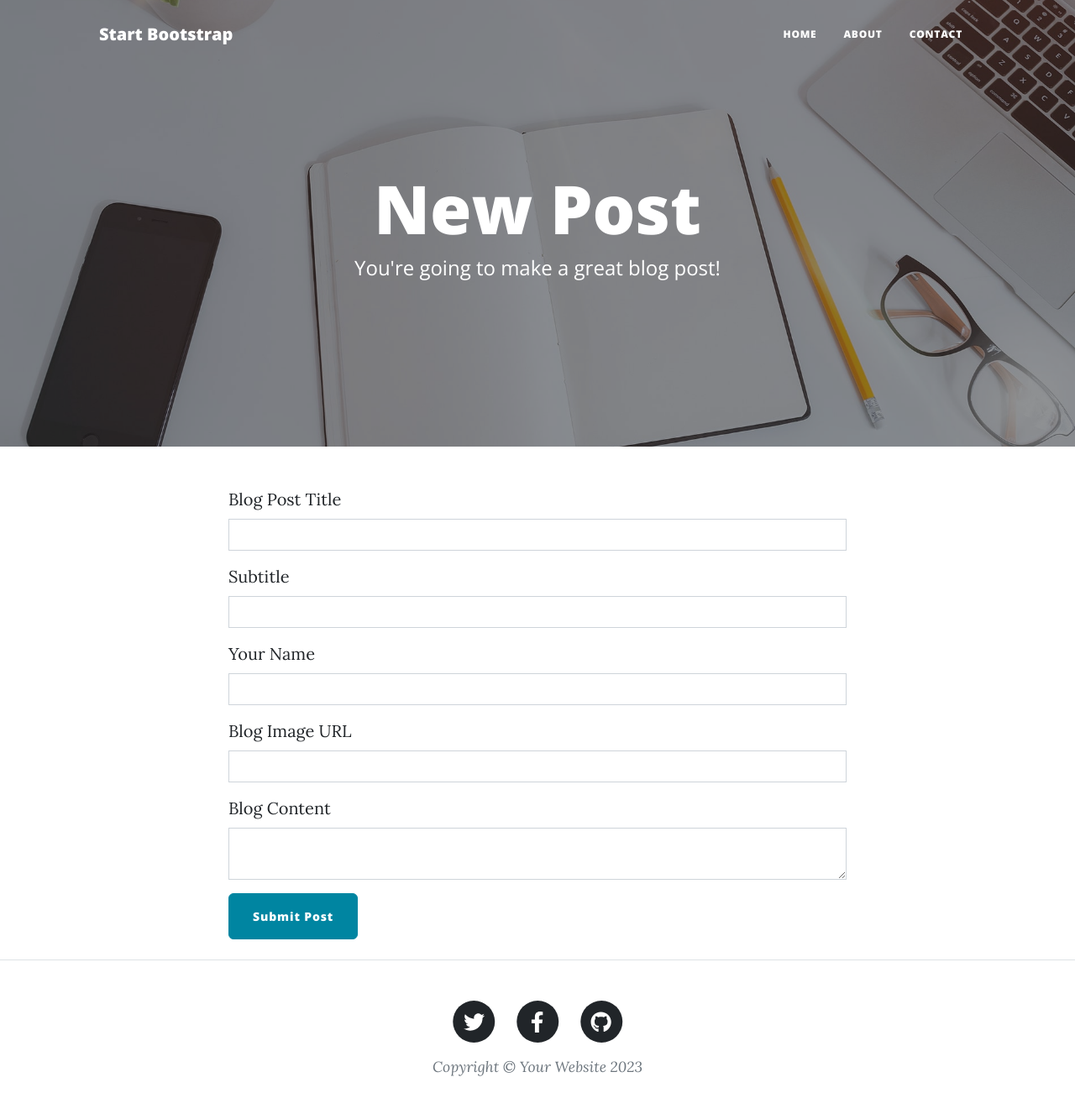
After one commit to hmoa01/blog, a Flask app: page /new-post in a window 1280 px wide. The commit adds this page. Shown: the whole page at 84% size. Run offline with Flask 3, Linux system fonts and the light colour scheme; some libraries are stand-ins or nearby versions.

Commit message:
add restful routing

```diff
--- a/main.py
+++ b/main.py
@@ -1,48 +1,123 @@
-from flask import Flask, render_template, request
-from dotenv import load_dotenv
-import smtplib
-import requests
-import os
+from flask import Flask, render_template, redirect, url_for
+from flask_bootstrap import Bootstrap5
+from flask_sqlalchemy import SQLAlchemy
+from sqlalchemy.orm import DeclarativeBase, Mapped, mapped_column
+from sqlalchemy import Integer, String, Text
+from flask_wtf import FlaskForm
+from wtforms import StringField, SubmitField
+from wtforms.validators import DataRequired, URL
+from flask_ckeditor import CKEditor, CKEditorField
+from datetime import date
 
-load_dotenv()
+
 
 app = Flask(__name__)
+app.config['SECRET_KEY'] = '8BYkEfBA6O6donzWlSihBXox7C0sKR6b'
+ckeditor = CKEditor(app)
+Bootstrap5(app)
 
-posts = requests.get("https://api.npoint.io/c790b4d5cab58020d391").json()
-OWN_EMAIL = os.getenv("OWN_EMAIL")
-OWN_PASSWORD = os.getenv("OWN_PASSWORD")
+# CREATE DATABASE
+class Base(DeclarativeBase):
+    pass
+app.config['SQLALCHEMY_DATABASE_URI'] = 'sqlite:///posts.db'
+db = SQLAlchemy(model_class=Base)
+db.init_app(app)
+
+# CONFIGURE TABLE
+class BlogPost(db.Model):
+    id: Mapped[int] = mapped_column(Integer, primary_key=True)
+    title: Mapped[str] = mapped_column(String(250), unique=True, nullable=False)
+    subtitle: Mapped[str] = mapped_column(String(250), nullable=False)
+    date: Mapped[str] = mapped_column(String(250), nullable=False)
+    body: Mapped[str] = mapped_column(Text, nullable=False)
+    author: Mapped[str] = mapped_column(String(250), nullable=False)
+    img_url: Mapped[str] = mapped_column(String(250), nullable=False)
+
+
+with app.app_context():
+    db.create_all()
+
+
+# WTForm
+class CreatePostForm(FlaskForm):
+    title = StringField("Blog Post Title", validators=[DataRequired()])
+    subtitle = StringField("Subtitle", validators=[DataRequired()])
+    author = StringField("Your Name", validators=[DataRequired()])
+    img_url = StringField("Blog Image URL", validators=[DataRequired(), URL()])
+    body = CKEditorField("Blog Content", validators=[DataRequired()])
+    submit = SubmitField("Submit Post")
+
 
 @app.route('/')
 def get_all_posts():
+    result = db.session.execute(db.select(BlogPost))
+    posts = result.scalars().all()
     return render_template("index.html", all_posts=posts)
 
 
+@app.route("/post/<int:post_id>")
+def show_post(post_id):
+    requested_post = db.get_or_404(BlogPost, post_id)
+    return render_template("post.html", post=requested_post)
+
+
+@app.route("/new-post", methods=["GET", "POST"])
+def add_new_post():
+    form = CreatePostForm()
+    if form.validate_on_submit():
+        new_post = BlogPost(
+            title=form.title.data,
+            subtitle=form.subtitle.data,
+            body=form.body.data,
+            img_url=form.img_url.data,
+            author=form.author.data,
+            date=date.today().strftime("%B %d, %Y")
+        )
+        db.session.add(new_post)
+        db.session.commit()
+        return redirect(url_for("get_all_posts"))
+    return render_template("make-post.html", form=form)
+
+
+@app.route("/edit-post/<int:post_id>", methods=["GET", "POST"])
+def edit_post(post_id):
+    post = db.get_or_404(BlogPost, post_id)
+    edit_form = CreatePostForm(
+        title=post.title,
+        subtitle=post.subtitle,
+        img_url=post.img_url,
+        author=post.author,
+        body=post.body
+    )
+    if edit_form.validate_on_submit():
+        post.title = edit_form.title.data
+        post.subtitle = edit_form.subtitle.data
+        post.img_url = edit_form.img_url.data
+        post.author = edit_form.author.data
+        post.body = edit_form.body.data
+        db.session.commit()
+        return redirect(url_for("show_post", post_id=post.id))
+    return render_template("make-post.html", form=edit_form, is_edit=True)
+
+
+@app.route("/delete/<int:post_id>")
+def delete_post(post_id):
+    post_to_delete = db.get_or_404(BlogPost, post_id)
+    db.session.delete(post_to_delete)
+    db.session.commit()
+    return redirect(url_for('get_all_posts'))
+
+
+# Code from previous day
 @app.route("/about")
 def about():
     return render_template("about.html")
 
-@app.route("/contact", methods=["GET", "POST"])
+
+@app.route("/contact")
 def contact():
-    if request.method == "POST":
-        data = request.form
-        send_email(data["name"], data["email"], data["phone"], data["message"])
-        return render_template("contact.html", msg_sent=True)
-    return render_template("contact.html", msg_sent=False)
+    return render_template("contact.html")
 
-def send_email(name, email, phone, message):
-    email_message = f"Subject:New Message\n\nName: {name}\nEmail: {email}\nPhone: {phone}\nMessage:{message}"
-    with smtplib.SMTP("smtp.gmail.com:587") as connection:
-        connection.starttls()
-        connection.login(OWN_EMAIL, OWN_PASSWORD)
-        connection.sendmail(OWN_EMAIL, OWN_EMAIL, email_message)
-
-@app.route("/post/<int:index>")
-def show_post(index):
-    requested_post = None
-    for blog_post in posts:
-        if blog_post["id"] == index:
-            requested_post = blog_post
-    return render_template("post.html", post=requested_post)
 
 if __name__ == "__main__":
-    app.run(debug=True)
+    app.run(debug=True, port=5002)
--- a/templates/contact.html
+++ b/templates/contact.html
@@ -84,11 +84,11 @@
             </div>
             <br />
             <button
-              class="btn btn-primary text-uppercase"
+              class="btn btn-danger text-uppercase"
               id="submitButton"
               type="submit"
             >
-              Send
+              NOT USED in Day 67
             </button>
           </form>
         </div>
--- a/templates/header.html
+++ b/templates/header.html
@@ -2,34 +2,84 @@
 <html lang="en">
   <head>
     <meta charset="utf-8" />
-        <meta name="viewport" content="width=device-width, initial-scale=1, shrink-to-fit=no" />
+    <meta
+      name="viewport"
+      content="width=device-width, initial-scale=1, shrink-to-fit=no"
+    />
     <meta name="description" content="" />
     <meta name="author" content="" />
     <title>Clean Blog - Start Bootstrap Theme</title>
-        <link rel="icon" type="image/x-icon" href="{{ url_for('static', filename='assets/favicon.ico') }}" />
+    {% block styles %}
+    <!-- Load Bootstrap-Flask CSS here -->
+    {{ bootstrap.load_css() }}
+    <link
+      rel="icon"
+      type="image/x-icon"
+      href="{{ url_for('static', filename='assets/favicon.ico') }}"
+    />
     <!-- Font Awesome icons (free version)-->
-        <script src="https://use.fontawesome.com/releases/v6.3.0/js/all.js" crossorigin="anonymous"></script>
+    <script
+      src="https://use.fontawesome.com/releases/v6.3.0/js/all.js"
+      crossorigin="anonymous"
+    ></script>
     <!-- Google fonts-->
-        <link href="https://fonts.googleapis.com/css?family=Lora:400,700,400italic,700italic" rel="stylesheet" type="text/css" />
-        <link href="https://fonts.googleapis.com/css?family=Open+Sans:300italic,400italic,600italic,700italic,800italic,400,300,600,700,800" rel="stylesheet" type="text/css" />
+    <link
+      href="https://fonts.googleapis.com/css?family=Lora:400,700,400italic,700italic"
+      rel="stylesheet"
+      type="text/css"
+    />
+    <link
+      href="https://fonts.googleapis.com/css?family=Open+Sans:300italic,400italic,600italic,700italic,800italic,400,300,600,700,800"
+      rel="stylesheet"
+      type="text/css"
+    />
     <!-- Core theme CSS (includes Bootstrap)-->
-        <link href="{{ url_for('static', filename='css/styles.css') }}" rel="stylesheet" />
+    <link
+      href="{{ url_for('static', filename='css/styles.css') }}"
+      rel="stylesheet"
+    />
+    {% endblock %}
   </head>
   <body>
     <!-- Navigation-->
     <nav class="navbar navbar-expand-lg navbar-light" id="mainNav">
       <div class="container px-4 px-lg-5">
-                <a class="navbar-brand" href="index.html">Start Bootstrap</a>
-                <button class="navbar-toggler" type="button" data-bs-toggle="collapse" data-bs-target="#navbarResponsive" aria-controls="navbarResponsive" aria-expanded="false" aria-label="Toggle navigation">
+        <a class="navbar-brand" href="/">Start Bootstrap</a>
+        <button
+          class="navbar-toggler"
+          type="button"
+          data-bs-toggle="collapse"
+          data-bs-target="#navbarResponsive"
+          aria-controls="navbarResponsive"
+          aria-expanded="false"
+          aria-label="Toggle navigation"
+        >
           Menu
           <i class="fas fa-bars"></i>
         </button>
         <div class="collapse navbar-collapse" id="navbarResponsive">
           <ul class="navbar-nav ms-auto py-4 py-lg-0">
-                        <li class="nav-item"><a class="nav-link px-lg-3 py-3 py-lg-4" href="{{ url_for('get_all_posts') }}">Home</a></li>
-                        <li class="nav-item"><a class="nav-link px-lg-3 py-3 py-lg-4" href="{{ url_for('about') }}">About</a></li>
-                        <!-- <li class="nav-item"><a class="nav-link px-lg-3 py-3 py-lg-4" href="post.html">Sample Post</a></li> -->
-                        <li class="nav-item"><a class="nav-link px-lg-3 py-3 py-lg-4" href="{{ url_for('contact') }}">Contact</a></li>
+            <li class="nav-item">
+              <a
+                class="nav-link px-lg-3 py-3 py-lg-4"
+                href="{{ url_for('get_all_posts') }}"
+                >Home</a
+              >
+            </li>
+            <li class="nav-item">
+              <a
+                class="nav-link px-lg-3 py-3 py-lg-4"
+                href="{{ url_for('about') }}"
+                >About</a
+              >
+            </li>
+            <li class="nav-item">
+              <a
+                class="nav-link px-lg-3 py-3 py-lg-4"
+                href="{{ url_for('contact') }}"
+                >Contact</a
+              >
+            </li>
           </ul>
         </div>
       </div>
--- /dev/null
+++ b/templates/make-post.html
@@ -0,0 +1,37 @@
+{% from "bootstrap5/form.html" import render_form %} {% block content %} {%
+include "header.html" %}
+
+<!-- Page Header -->
+<header
+  class="masthead"
+  style="background-image: url('../static/assets/img/edit-bg.jpg')"
+>
+  <div class="container position-relative px-4 px-lg-5">
+    <div class="row gx-4 gx-lg-5 justify-content-center">
+      <div class="col-md-10 col-lg-8 col-xl-7">
+        <div class="page-heading">
+          {% if is_edit: %}
+          <h1>Edit Post</h1>
+          {% else: %}
+          <h1>New Post</h1>
+          {% endif %}
+          <span class="subheading"
+            >You're going to make a great blog post!</span
+          >
+        </div>
+      </div>
+    </div>
+  </div>
+</header>
+
+<main class="mb-4">
+  <div class="container">
+    <div class="row">
+      <div class="col-lg-8 col-md-10 mx-auto">
+        {{ ckeditor.load() }} {{ ckeditor.config(name='body') }} {{
+        render_form(form, novalidate=True, button_map={"submit": "primary"}) }}
+      </div>
+    </div>
+  </div>
+</main>
+{% include "footer.html" %} {% endblock %}
```
Also changed, not shown: requirements.txt (added, +18 -0 lines), templates/index.html (+20 -7 lines), templates/post.html (+14 -5 lines), instance/posts.db (added), static/assets/img/edit-bg.jpg (added), static/assets/img/post-sample-image.jpg (deleted), templates/footer.html (indentation only). Lines whose indentation alone changed are shown as unchanged.
